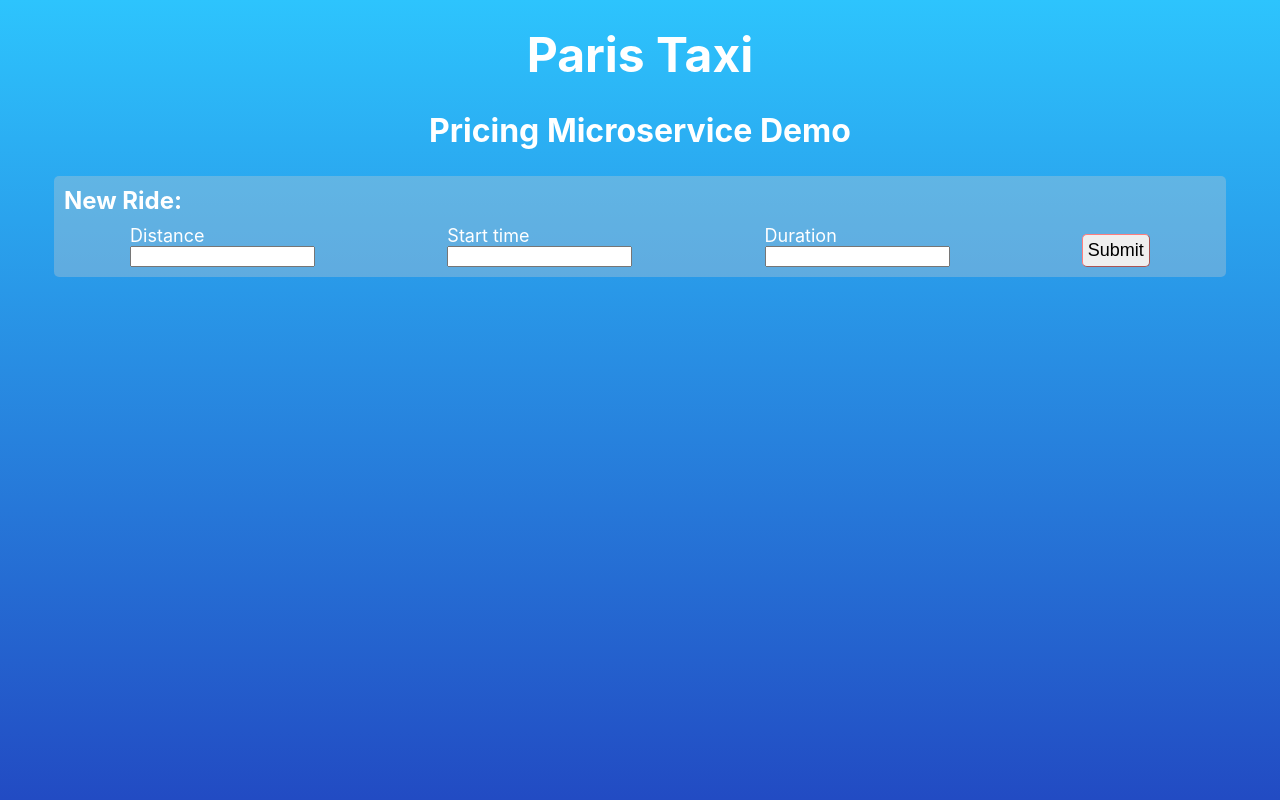
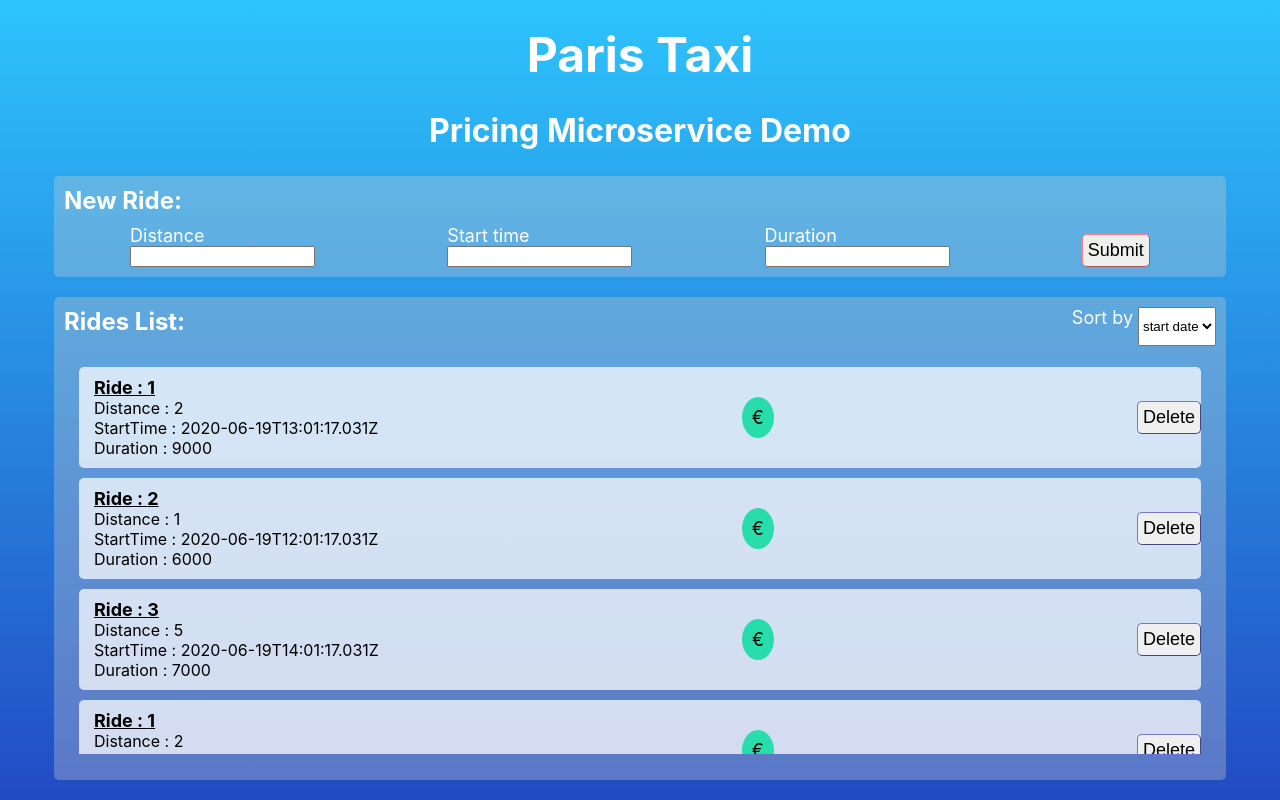
Before and after one commit to Ludo171/paris-taxi-fare-frontend, a React (Create React App) app: page / in a window 1280 px wide. Built offline with nearby package versions, Linux system fonts and the light colour scheme.

Commit message:
Add Rides List

```diff
--- a/src/MainPage/MainPage.tsx
+++ b/src/MainPage/MainPage.tsx
@@ -1,6 +1,7 @@
 import React from 'react';
 import Header from './Header/Header';
 import NewRideForm from './NewRideForm/NewRideForm';
+import RidesList from './RidesList/RidesList';
 import "./MainPage.scss";
 
 function MainPage() {
@@ -8,6 +9,7 @@ function MainPage() {
     <div className="main-page">
       <Header title="Paris Taxi" subtitle="Pricing Microservice Demo" />
       <NewRideForm />
+      <RidesList />
     </div>
   );
 }
--- /dev/null
+++ b/src/MainPage/RidesList/RidesList.scss
@@ -0,0 +1,26 @@
+
+.rides-list {
+  display: flex;
+  flex-direction: column;
+  align-items: left;
+  background-color: #cccccc55;
+  width: 90%;
+  margin: auto;
+  margin-top: 20px;
+  margin-bottom: 20px;
+  padding: 10px;
+  border-radius: 5px;
+  min-height: 100px;
+
+  .list-head {
+    display: flex;
+    justify-content: space-between;
+  }
+
+  ul {
+    display: flex;
+    flex-direction: column;
+    overflow-y: scroll;
+    padding: 0;
+  }
+}
--- /dev/null
+++ b/src/MainPage/RidesList/RidesList.tsx
@@ -0,0 +1,41 @@
+import React, { useState } from "react";
+import "./RidesList.scss";
+import Ride from "./Ride";
+import Select from "../../Components/Select";
+
+
+interface IProps { }
+
+const RidesList: React.FC<IProps> = () => {
+  const [ridesList, setRidesList] = useState([
+    { "id": 1, "distance": 2, "startTime": "2020-06-19T13:01:17.031Z", "duration": 9000 },
+    { "id": 2, "distance": 1, "startTime": "2020-06-19T12:01:17.031Z", "duration": 6000 },
+    { "id": 3, "distance": 5, "startTime": "2020-06-19T14:01:17.031Z", "duration": 7000 },
+    { "id": 1, "distance": 2, "startTime": "2020-06-19T13:01:17.031Z", "duration": 9000 },
+    { "id": 2, "distance": 1, "startTime": "2020-06-19T12:01:17.031Z", "duration": 6000 },
+    { "id": 3, "distance": 5, "startTime": "2020-06-19T14:01:17.031Z", "duration": 7000 },
+    { "id": 1, "distance": 2, "startTime": "2020-06-19T13:01:17.031Z", "duration": 9000 },
+    { "id": 2, "distance": 1, "startTime": "2020-06-19T12:01:17.031Z", "duration": 6000 },
+    { "id": 3, "distance": 5, "startTime": "2020-06-19T14:01:17.031Z", "duration": 7000 },
+    { "id": 1, "distance": 2, "startTime": "2020-06-19T13:01:17.031Z", "duration": 9000 },
+    { "id": 2, "distance": 1, "startTime": "2020-06-19T12:01:17.031Z", "duration": 6000 },
+    { "id": 3, "distance": 5, "startTime": "2020-06-19T14:01:17.031Z", "duration": 7000 },
+  ]);
+  const [sortingSelector, setSortingSelector] = useState("startTime");
+
+  const sortingItems = [{ value: "startTime", label: "start date" }, { value: "duration", label: "duration" }];
+
+  return (
+    <div className="rides-list">
+      <div className="list-head">
+        <label className="subtitle-label">Rides List: </label>
+        <Select label="Sort by" value={sortingSelector} items={sortingItems} onChange={(v) => setSortingSelector(v)}></Select>
+      </div>
+      <ul>
+        {ridesList.map((rideInfo) => <Ride info={rideInfo} />)}
+      </ul>
+    </div>
+  );
+};
+
+export default RidesList;
```
